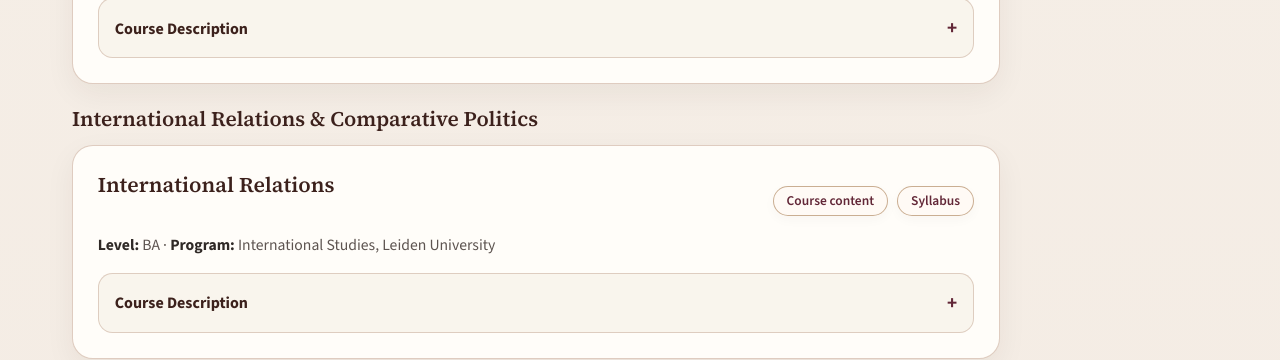
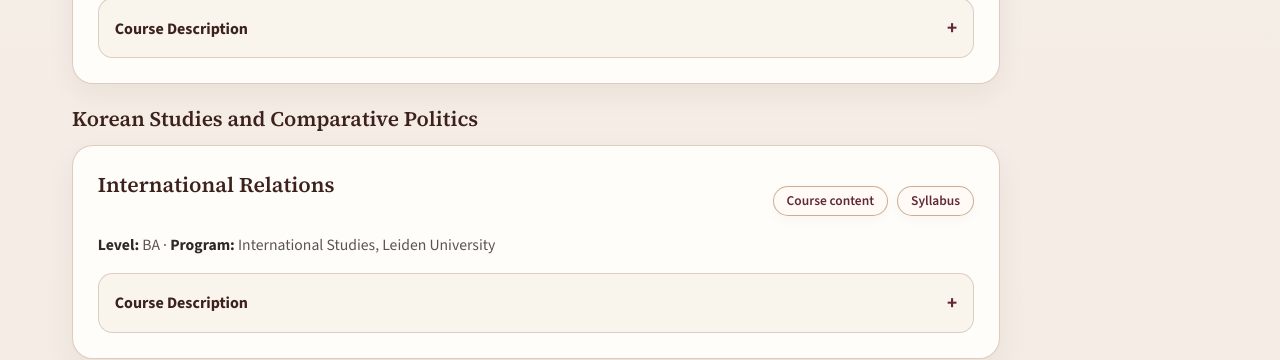
Before and after one commit to scdenney/scdenney.github.io, a Jekyll site: the page built from teaching.md, in a window 1280 px wide and 900 px high, scrolled down 1631 px. Shown: the part 367-727 px from the top of the window. Built offline with Jekyll 4.4.1, drawn with Linux system fonts in a browser that asks for light colours.

Commit message:
Adjust teaching course section label

```diff
--- a/teaching.md
+++ b/teaching.md
@@ -123,7 +123,7 @@ permalink: /teaching/
 </details>
 </div>
 
-### International Relations & Comparative Politics
+### Korean Studies and Comparative Politics
 
 <div class="project-card">
 <div class="project-card__header">
```
